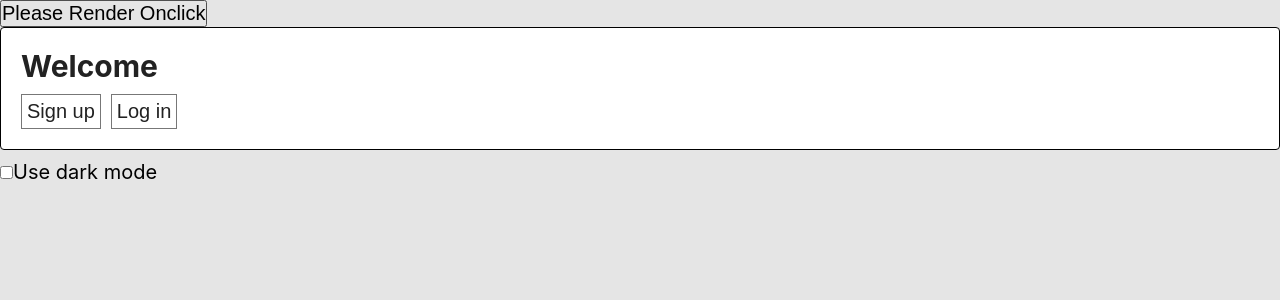
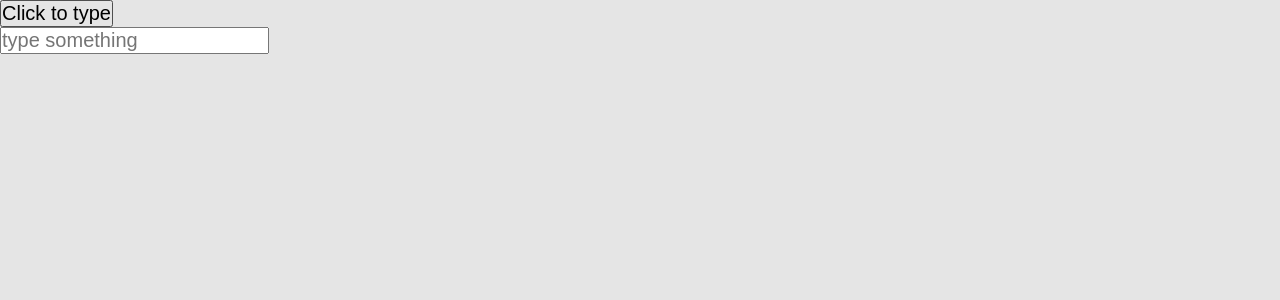
Before and after one commit to NguyenUyen-ReactJs2206/Learn_Hook_with_Jsx_and_Tsx, a React (Create React App) app in the folder learn-hook-tsx-app/: page / in a window 1280 px wide. Shown: the top 300 px of the page. Built offline with nearby package versions, Linux system fonts and the light colour scheme.

Commit message:
learn useImperativeHandle hook

```diff
--- a/learn-hook-tsx-app/src/App.tsx
+++ b/learn-hook-tsx-app/src/App.tsx
@@ -1,6 +1,7 @@
 import './App.css'
 import DifferentWaysWelcome from './UseContext/DifferentWaysWelcome'
 import Welcome from './UseContext/Welcome'
+import AutoInput from './UseImperativeHandle/AutoInput'
 import Counter from './UseReducer/dispatch1/Counter'
 
 function App() {
@@ -8,7 +9,8 @@ function App() {
     <div className='App'>
       {/* <Counter /> */}
       {/* <Welcome /> */}
-      <DifferentWaysWelcome />
+      {/* <DifferentWaysWelcome /> */}
+      <AutoInput />
     </div>
   )
 }
--- a/learn-hook-tsx-app/src/UseContext/cpnDifferentWays/LabelDifferent.tsx
+++ b/learn-hook-tsx-app/src/UseContext/cpnDifferentWays/LabelDifferent.tsx
@@ -1,9 +1,11 @@
-import React, { useContext } from 'react'
+import React, { useContext, useId } from 'react'
 import { ThemeContext } from '../DifferentWaysWelcome'
 
 export const LabelDifferent = React.memo(() => {
   const { theme, onChangeTheme } = useContext(ThemeContext)
   console.log('Label')
+  const id1 = useId()
+  const id2 = useId()
   return (
     <div>
       <input
@@ -12,8 +14,18 @@ export const LabelDifferent = React.memo(() => {
         onChange={(e) => {
           onChangeTheme(e.target.checked ? 'dark' : 'light')
         }}
+        id={id1 + 'label'}
       />
-      <label>Use dark mode</label>
+      <label htmlFor={id1 + 'label'}>Use dark mode</label>
+      <input
+        type='checkbox'
+        checked={theme.color === 'dark'}
+        onChange={(e) => {
+          onChangeTheme(e.target.checked ? 'dark' : 'light')
+        }}
+        id={id2 + 'label'}
+      />
+      <label htmlFor={id2 + 'label'}>Use dark mode</label>
     </div>
   )
 })
--- /dev/null
+++ b/learn-hook-tsx-app/src/UseImperativeHandle/AutoInput.tsx
@@ -0,0 +1,18 @@
+import { useRef } from 'react'
+import { Input } from './Input'
+
+export default function AutoInput() {
+  const funcInputRef = useRef<{ type: () => void }>({ type: () => {} })
+  const handleClick = () => {
+    funcInputRef.current.type()
+  }
+
+  return (
+    <div>
+      <div>
+        <button onClick={handleClick}>Click to type</button>
+      </div>
+      <Input ref={funcInputRef} />
+    </div>
+  )
+}
--- /dev/null
+++ b/learn-hook-tsx-app/src/UseImperativeHandle/Input.tsx
@@ -0,0 +1,31 @@
+import { forwardRef, useImperativeHandle, useRef, useState } from 'react'
+
+export const Input = forwardRef<{ type: () => void }>((props, ref) => {
+  const [value, setValue] = useState<string>('')
+  const inputRef = useRef<HTMLInputElement>(null)
+
+  useImperativeHandle(ref, () => {
+    return {
+      type
+    }
+  })
+
+  const type = () => {
+    let numberIndex = 0
+    const initialString = 'Du Thanh Duoc'
+    inputRef.current?.focus()
+    let interval: any = setInterval(() => {
+      setValue(initialString.slice(0, numberIndex))
+      if (numberIndex === initialString.length) {
+        return clearInterval(interval)
+      }
+      numberIndex++
+    }, 100)
+  }
+
+  return (
+    <div>
+      <input type='text' placeholder='type something' ref={inputRef} onChange={() => {}} value={value} />
+    </div>
+  )
+})
```
